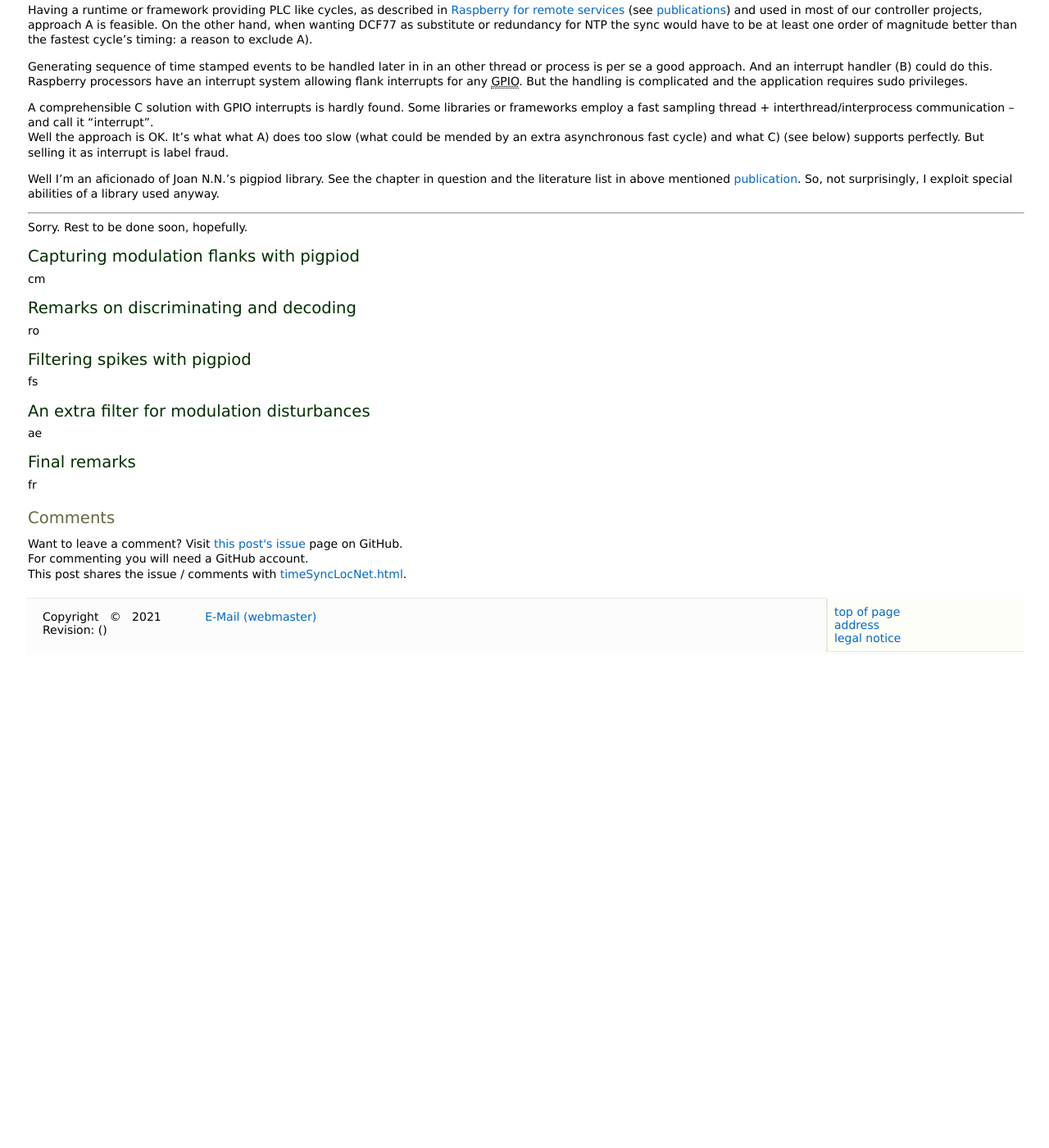
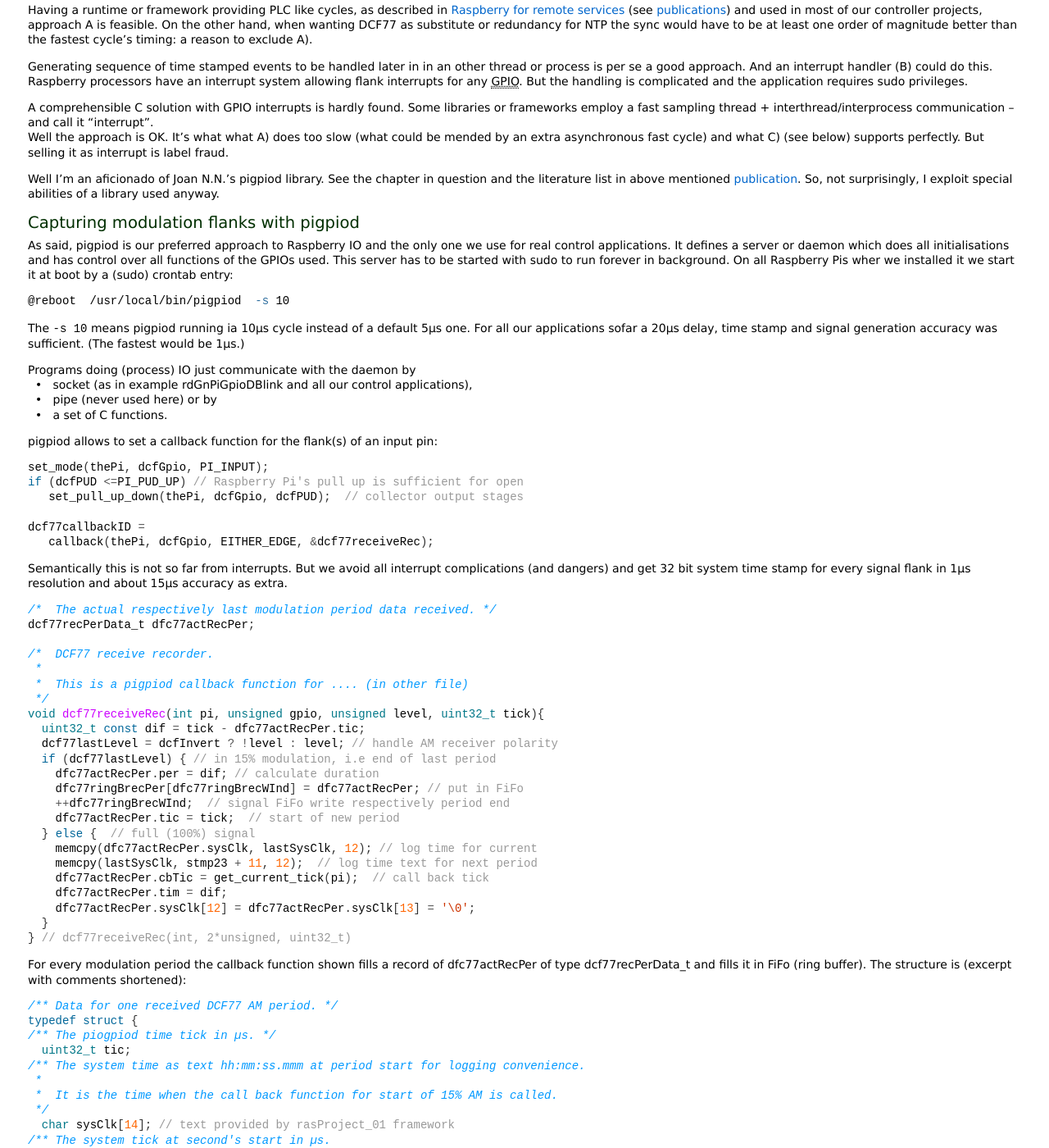
Before and after one commit to a-weinert/a-weinert.github.io, a Jekyll site: the page built from _posts/2021-01-23-dcf77decOnPi.md, in a window 1280 px wide and 1400 px high, scrolled down 1203 px. Shown: the whole window at 82% size. Built offline with Jekyll 4.4.1, drawn with Linux system fonts in a browser that asks for light colours; before the commit the page ends 2027 px from its top, so only the background shows below that; some of the changed text lies outside the part shown.

Commit message:
DCF77 signal chapter added

````diff
--- a/_posts/2021-01-23-dcf77decOnPi.md
+++ b/_posts/2021-01-23-dcf77decOnPi.md
@@ -104,13 +104,104 @@ in question and the literature list in above mentioned
 "Raspberry for remote services (.pdf, download"). So, not surprisingly,
 I exploit special abilities of a library used anyway.
 
+
+## Capturing modulation flanks with pigpiod
+
+As said, pigpiod is our preferred approach to Raspberry IO and the only
+one we use for real control applications. It defines a server or daemon
+which does all initialisations and has control over all functions of the
+GPIOs used. This server has to be started with sudo to run forever in
+background. On all Raspberry Pis wher we installed it we start it at boot
+by a (sudo) crontab entry:
+```bash
+@reboot  /usr/local/bin/pigpiod  -s 10
+```
+The ```-s 10``` means pigpiod running ia 10µs cycle instead of a
+default 5µs one. For all our applications sofar a 20µs delay, time stamp and
+signal generation accuracy was sufficient. (The fastest would be 1µs.)
+
+Programs doing (process) IO just communicate with the daemon by
+  &nbsp; &bull; &nbsp; socket  (as in example
+  rdGnPiGpioDBlink and all our control applications),
+  &nbsp; &bull; &nbsp; pipe    (never used here) or by
+  &nbsp; &bull; &nbsp;  a set of C functions.
+
+pigpiod allows to set a callback function for the flank(s) of an input pin:
+```c
+set_mode(thePi, dcfGpio, PI_INPUT);
+if (dcfPUD <=PI_PUD_UP) // Raspberry Pi's pull up is sufficient for open
+   set_pull_up_down(thePi, dcfGpio, dcfPUD);  // collector output stages
+
+dcf77callbackID =
+   callback(thePi, dcfGpio, EITHER_EDGE, &dcf77receiveRec);
+```
+Semantically this is not so far from interrupts. But we avoid all interrupt
+complications (and dangers) and get 32 bit system time stamp for every
+signal flank in 1µs resolution and about 15µs accuracy as extra.
+```c
+/*  The actual respectively last modulation period data received. */
+dcf77recPerData_t dfc77actRecPer;
+
+/*  DCF77 receive recorder.
+ *
+ *  This is a pigpiod callback function for .... (in other file)
+ */
+void dcf77receiveRec(int pi, unsigned gpio, unsigned level, uint32_t tick){
+  uint32_t const dif = tick - dfc77actRecPer.tic;
+  dcf77lastLevel = dcfInvert ? !level : level; // handle AM receiver polarity
+  if (dcf77lastLevel) { // in 15% modulation, i.e end of last period
+    dfc77actRecPer.per = dif; // calculate duration
+    dfc77ringBrecPer[dfc77ringBrecWInd] = dfc77actRecPer; // put in FiFo
+    ++dfc77ringBrecWInd;  // signal FiFo write respectively period end
+    dfc77actRecPer.tic = tick;  // start of new period
+  } else {  // full (100%) signal
+    memcpy(dfc77actRecPer.sysClk, lastSysClk, 12); // log time for current
+    memcpy(lastSysClk, stmp23 + 11, 12);  // log time text for next period
+    dfc77actRecPer.cbTic = get_current_tick(pi);  // call back tick
+    dfc77actRecPer.tim = dif;
+    dfc77actRecPer.sysClk[12] = dfc77actRecPer.sysClk[13] = '\0';
+  }
+} // dcf77receiveRec(int, 2*unsigned, uint32_t)
+```
+
+For every modulation period the callback function shown fills a record of
+dfc77actRecPer of type dcf77recPerData_t and fills it in FiFo (ring buffer).
+The structure is (excerpt with comments shortened):
+```c
+/** Data for one received DCF77 AM period. */
+typedef struct {
+/** The piogpiod time tick in µs. */
+  uint32_t tic;
+/** The system time as text hh:mm:ss.mmm at period start for logging convenience.
+ *
+ *  It is the time when the call back function for start of 15% AM is called.
+ */
+  char sysClk[14]; // text provided by rasProject_01 framework
+/** The system tick at second's start in µs.
+ *
+ *  It is the time of entering the call back function for 15% AM.
+ *  By the pigpiod event to callback entry delay cbTic should be later than tic. By
+ *  their difference an apparent system-DCF77 time difference has to be shortened.
+ */
+  uint32_t cbTic;
+/** The 15% modulation's duration in µs. */
+  uint32_t tim; // 100ms: FALSE, 200ms: TRUE
+/** The period's duration in µs. */
+  uint32_t per; // 1s: second's end, 2s: minute's end
+} dcf77recPerData_t;
+```
+
+With
+ &nbsp; &bull; &nbsp; start time .tic, ideally every real atomic second,
+ &nbsp; &bull; &nbsp; period .per, ideally either 1s or 2s,  and
+ &nbsp; &bull; &nbsp; modulation time .tim, ideally either 100ms or 200ms,
+recorded over a minute we got all needed to decode and use DCF77 time.
+
+<br /> &nbsp;
 <hr />
 
 Sorry. Rest to be done soon, hopefully.
 
-## Capturing modulation flanks with pigpiod
-
-cm
 
 ## Remarks on discriminating and decoding
 
````
Also changed, not shown: other parts of _posts/2021-01-23-dcf77decOnPi.md (+1 -1 lines).
